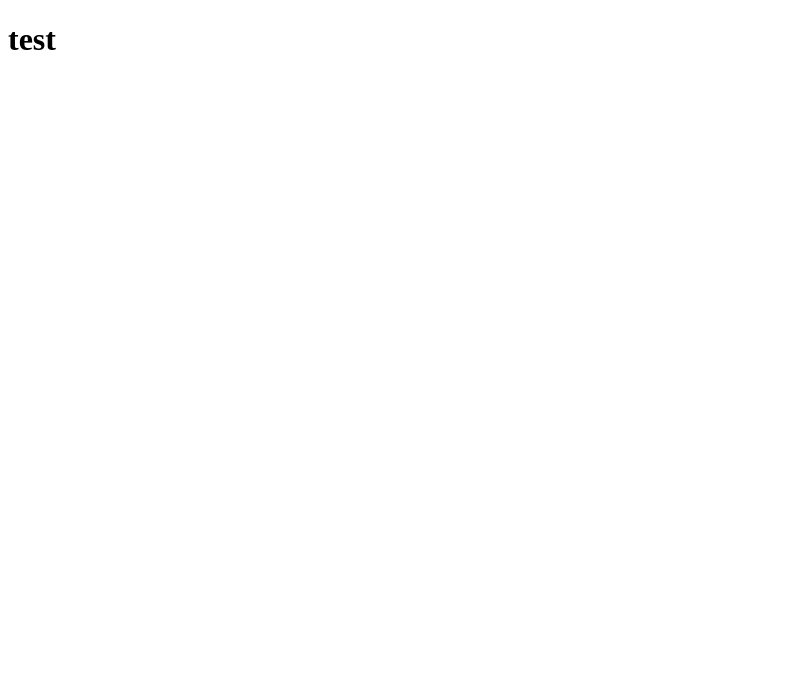
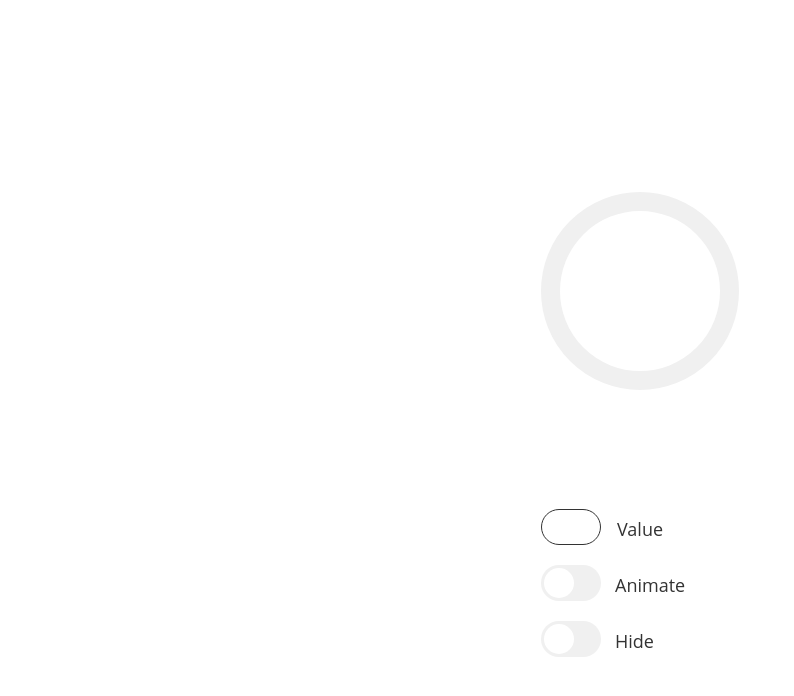
Before and after one commit to 2Shannon0/Progress-Web-Block, a plain HTML site: page index.html in a window 1280 px wide. Shown: the whole page, without its empty margins (0-794 px from the left). Drawn offline with Linux system fonts and the light colour scheme.

Commit message:
styled static form

```diff
--- /dev/null
+++ b/css/input.css
@@ -0,0 +1,25 @@
+.inputValue__inp {
+    border-radius: 18px;
+    width: 46px;
+    height: 28px;
+    border: 1px solid #333;
+    background-color: white;
+    padding: 3px 6px;
+    font-size: 18px;
+    color: #333;
+    text-align: center;
+    outline: none;
+}
+
+.inputValue__inp:focus,
+.inputValue__inp:hover,
+.inputValue__inp:active {
+    border: 1px solid #333;
+    background-color: white;
+    outline: none;
+}
+
+.inputValueLabel {
+    font-size: 18px;
+    padding: 8px;
+}
--- /dev/null
+++ b/css/styles.css
@@ -0,0 +1,55 @@
+html {
+    font-size: 100%; /*1rem = 16px*/
+    /*font-size: 62.5%;*/ /*1rem = 10px*/
+    /* background-color: red; */
+}
+
+body {
+    font-size: 1rem;
+    line-height: 1.5rem;
+    font-family: "Open Sans", sans-serif;
+    display: flex;
+    color: #333;
+    /* background-color: green; */
+    /* height: 100vh; */
+    margin: 0;
+}
+
+#progress-container {
+    /* margin: 30% auto; */
+    margin-top: 15%;
+    margin-left: auto;
+    margin-right: auto;
+    display: flex;
+    flex-direction: column;
+    /* align-items: center; */
+}
+
+#progress-ring {
+    width: 10rem;
+    height: 10rem;
+    /* background-color: blue; */
+    margin: 0 auto 60%;
+    border: 1.2rem solid rgb(240, 240, 240);
+    border-radius: 50%;
+    /* border-top-color: blue;
+    transform: rotate(0deg);
+    transition: transform 0.5s; */
+}
+
+#controls {
+    margin-left: 0;
+    display: flex;
+    flex-direction: column;
+    gap: 1rem;
+}
+.controlItem {
+    display: flex;
+    gap: 0.5rem;
+}
+
+/* @media screen and (orientation: portrait) {
+    #toolbar {
+      width: 100%;
+    }
+  } */
--- /dev/null
+++ b/css/switchToggleCheckbox.css
@@ -0,0 +1,60 @@
+.checkbox {
+    display: inline-block;
+    cursor: pointer;
+}
+
+.checkbox__inp {
+    position: absolute;
+    opacity: 0;
+    width: 0;
+    height: 0;
+    appearance: none;
+}
+
+.checkbox__inner {
+    display: inline-block;
+    position: relative;
+    font-size: 18px;
+    padding: 8px;
+    padding-left: 74px;
+}
+
+.checkbox__inner:before {
+    display: block;
+    content: "";
+    position: absolute;
+    left: 0;
+    top: 0;
+    width: 60px;
+    height: 36px;
+    border-radius: 18px;
+    background-color: rgb(240, 240, 240);
+    transition: background-color 0.3s;
+}
+
+.checkbox__inner::after {
+    display: block;
+    content: "";
+    position: absolute;
+    width: 30px;
+    height: 30px;
+    border-radius: 15px;
+    background-color: white;
+    left: 3px;
+    top: 3px;
+    transition: background-color 0.3s, left 0.3s;
+}
+
+.checkbox__inp:checked + .checkbox__inner::before {
+    background-color: rgb(60, 111, 232);
+}
+
+.checkbox__inp:checked + .checkbox__inner::after {
+    background-color: white;
+    left: 27px;
+}
+
+/* .checkbox__inp:focus + .checkbox__inner:before {
+    outline: 1px solid gray;
+    outline-offset: 3px;
+} */
--- a/index.html
+++ b/index.html
@@ -1,11 +1,45 @@
 <!DOCTYPE html>
 <html lang="en">
-<head>
-    <meta charset="UTF-8">
-    <meta name="viewport" content="width=device-width, initial-scale=1.0">
-    <title>Document</title>
-</head>
-<body>
-    <h1>test</h1>
-</body>
+    <head>
+        <meta charset="UTF-8" />
+        <meta name="viewport" content="width=device-width, initial-scale=1.0" />
+        <title>Progress Block</title>
+        <link rel="stylesheet" href="./css/styles.css" />
+        <link rel="stylesheet" href="./css/switchToggleCheckbox.css" />
+        <link rel="stylesheet" href="./css/input.css" />
+    </head>
+
+    <body>
+        <div id="progress-container">
+            <div id="progress-ring"></div>
+            <div id="controls">
+                <div class="controlItem">
+                    <input class="inputValue__inp" id="inputValue" />
+                    <span class="inputValueLabel">Value</span>
+                </div>
+                <div class="controlItem">
+                    <label class="checkbox" for="checkboxAnimate">
+                        <input
+                            class="checkbox__inp"
+                            id="checkboxAnimate"
+                            type="checkbox"
+                        />
+                        <span class="checkbox__inner">Animate</span>
+                    </label>
+                </div>
+                <div class="controlItem">
+                    <label class="checkbox" for="checkboxHide">
+                        <input
+                            class="checkbox__inp"
+                            id="checkboxHide"
+                            type="checkbox"
+                        />
+                        <span class="checkbox__inner">Hide</span>
+                    </label>
+                </div>
+            </div>
+        </div>
+
+        <script src="index.js"></script>
+    </body>
 </html>
```
Also changed, not shown: index.js (added).
